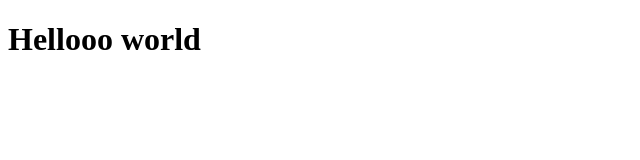
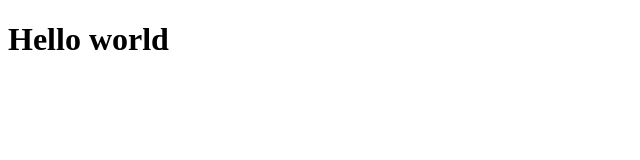
Before and after one commit to TheyCallmeOleksii/Tutorial, a plain HTML site: page index.html in a window 1280 px wide. Shown: the whole page, without its empty margins (0-640 px from the left). Drawn offline with Linux system fonts and the light colour scheme.

Commit message:
Update index.html

```diff
--- a/index.html
+++ b/index.html
@@ -7,6 +7,6 @@
     <title>Document</title>
   </head>
   <body>
-    <h1>Hellooo world</h1>
+    <h1>Hello world</h1>
   </body>
 </html>
```
